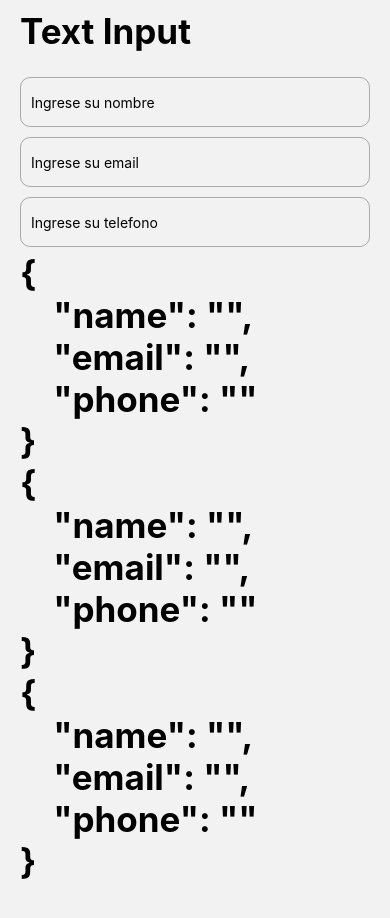
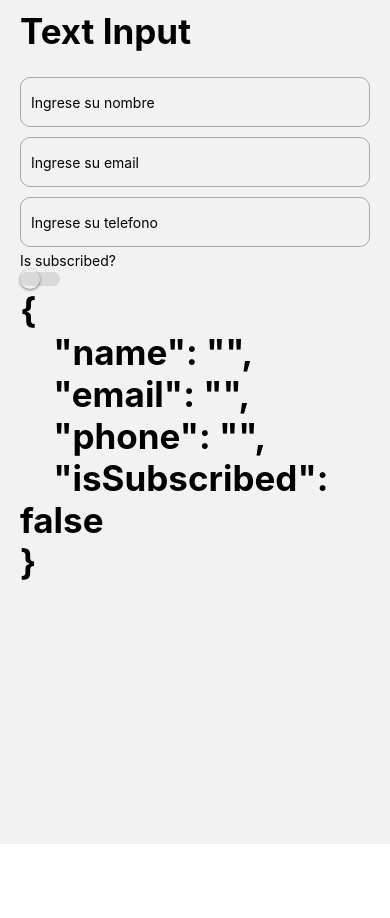
Before and after one commit to kristoffervelazquez/RNComponents, a React Native app: screen /TextInputScreen in a window 390 px wide. Shown: the top 918 px of the page. After the commit the page ends 844 px from the top, so only its background shows below. Built offline with nearby package versions, Linux system fonts and the light colour scheme.

Commit message:
useForm hook updated and switch

```diff
--- /dev/null
+++ b/src/hooks/useForm.tsx
@@ -0,0 +1,17 @@
+import { useState } from 'react';
+
+
+const useForm = <T extends Object>(form: T) => {
+    const [state, setState] = useState(form);
+
+    const onChange = <K extends Object>(value: K, campo: keyof T) => {
+        setState({
+            ...state,
+            [campo]: value
+        })
+    }
+
+    return { ...state, formulario: state, onChange }
+}
+
+export default useForm
--- a/src/screens/TexInputScreen.tsx
+++ b/src/screens/TexInputScreen.tsx
@@ -3,20 +3,19 @@ import React, { useState } from 'react'
 import HeaderTitle from '../components/HeaderTitle'
 import { styles } from '../theme/appTheme'
 import { ScrollView } from 'react-native-gesture-handler';
+import useForm from '../hooks/useForm';
+import CustomSwitch from '../components/CustomSwitch';
 
 
 
 const TexInputScreen = () => {
 
-    const [form, setForm] = useState({
+    const { formulario, onChange } = useForm({
         name: '',
         email: '',
-        phone: ''
+        phone: '',
+        isSubscribed: false
     })
-
-    const onChange = (value: string, field: string) => {
-        setForm({ ...form, [field]: value })
-    }
 
     return (
         <KeyboardAvoidingView behavior={Platform.OS === 'ios' ? 'padding' : 'height'}>
@@ -30,10 +29,12 @@ const TexInputScreen = () => {
                         <TextInput style={stylesScreen.inputStyle} placeholder='Ingrese su nombre' onChangeText={(text) => { onChange(text, 'name') }} autoCorrect={false} autoCapitalize='words' keyboardType='name-phone-pad' />
                         <TextInput style={stylesScreen.inputStyle} placeholder='Ingrese su email' onChangeText={(text) => { onChange(text, 'email') }} keyboardType='email-address' />
                         <TextInput style={stylesScreen.inputStyle} placeholder='Ingrese su telefono' onChangeText={(text) => { onChange(text, 'phone') }} keyboardType='phone-pad' />
+                        <View>
+                            <Text>Is subscribed?</Text>
+                            <CustomSwitch isOn={formulario.isSubscribed} onChange={(value) => { onChange(value, 'isSubscribed') }} />
+                        </View>
 
-                        <Text style={styles.title}>{JSON.stringify(form, null, 4)}</Text>
-                        <Text style={styles.title}>{JSON.stringify(form, null, 4)}</Text>
-                        <Text style={styles.title}>{JSON.stringify(form, null, 4)}</Text>
+                        <Text style={styles.title}>{JSON.stringify(formulario, null, 4)}</Text>
                         <View style={{ height: 100 }} />
                     </View>
                 </TouchableWithoutFeedback>
```
